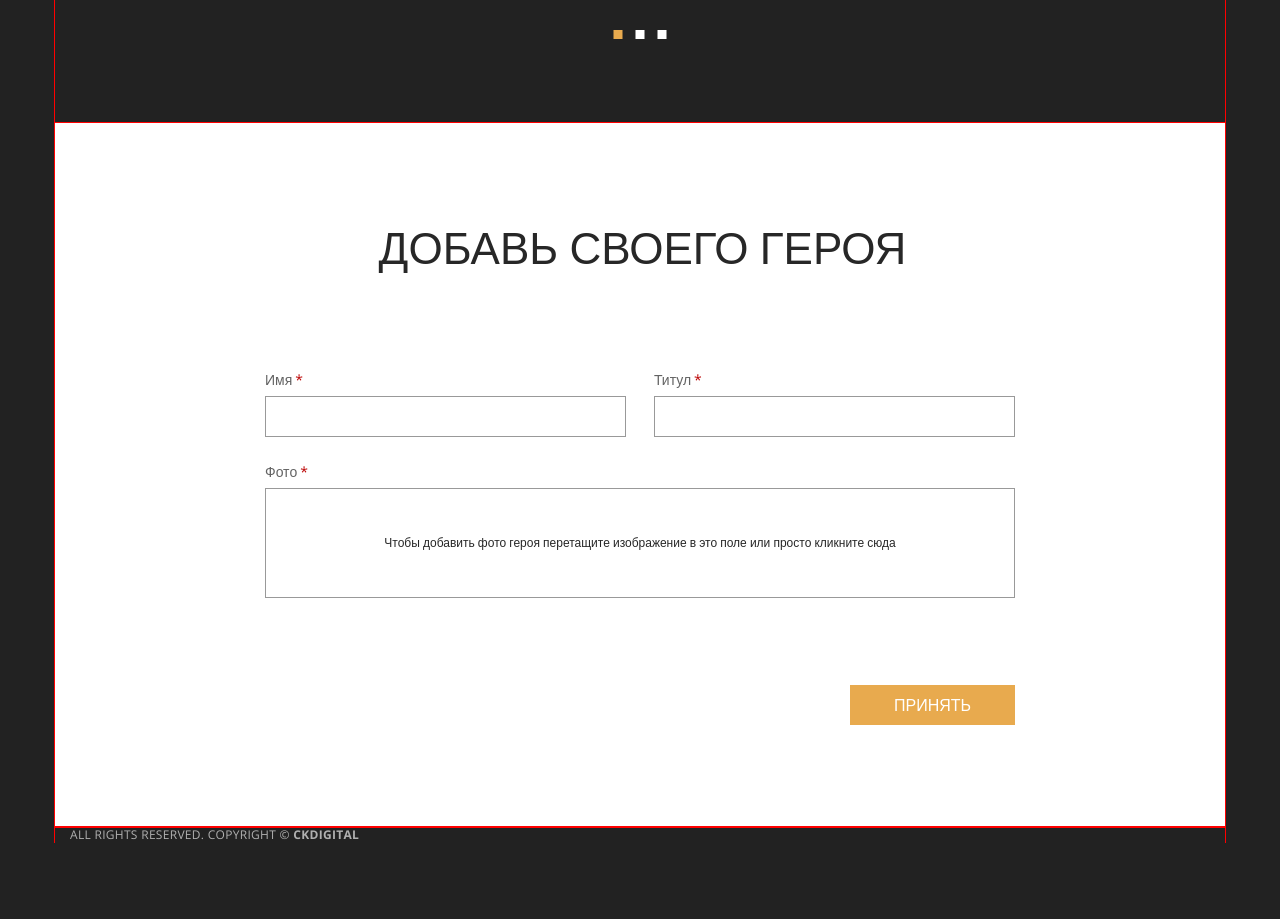
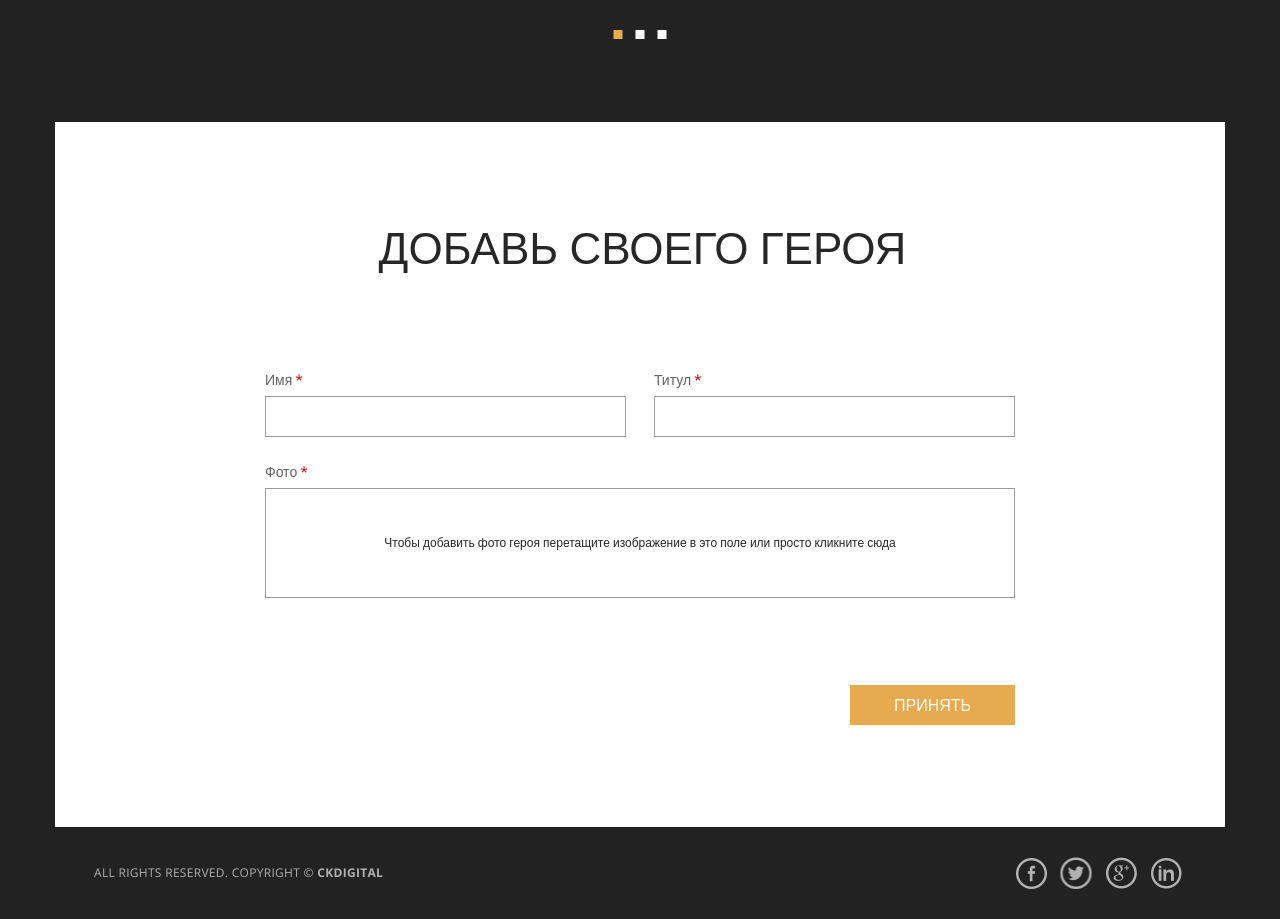
Before and after one commit to kripton-it/test-1-hero, a plain HTML site: page index.html in a window 1280 px wide. Shown: the part 580-1499 px from the top of the page. Before the commit the page ends 1423 px from the top, so only its background shows below. Drawn offline with nearby package versions, Linux system fonts and the light colour scheme.

Commit message:
Оформил подвал

```diff
--- a/css/style.css
+++ b/css/style.css
@@ -1,5 +1,6 @@
 body {
   padding-top: 89px;
+
   font-weight: 400;
   font-size: 14px;
   line-height: 24px;
@@ -39,20 +40,21 @@ img {
 
 .container {
   max-width: 1140px;
+  margin: 0 auto;
   padding: 0 15px;
-  margin: 0 auto;
-  outline: 1px solid red;
 }
 
 .my-team {
+  color: #ffffff;
+
   background-color: #222222;
-  color: #ffffff;
 }
 
 .my-team h2 {
   margin: 0;
   margin-bottom: 135px;
   padding: 0;
+
   font-weight: 300;
   font-size: 44px;
   line-height: 50px;
@@ -69,6 +71,7 @@ img {
   display: flex;
   margin: 0;
   padding: 0;
+
   list-style: none;
 }
 
@@ -86,25 +89,28 @@ img {
 }
 
 .hero__image {
+  margin-bottom: 9px;
+
   border-radius: 50%;
-  margin-bottom: 9px;
 }
 
 .hero__name {
   margin: 0;
   margin-bottom: 27px;
   padding: 0;
+
+  font-weight: 700;
+  font-size: 20px;
+  line-height: 24px;
   color: #ffffff;
-  font-size: 20px;
-  font-weight: 700;
-  line-height: 24px;
 }
 
 .hero__title {
   display: block;
   margin-top: 1px;
+
+  font-weight: 400;
   font-size: 16px;
-  font-weight: 400;
 }
 
 .hero__date {
@@ -113,30 +119,35 @@ img {
 }
 
 .slider {
+  position: relative;
+
   padding-bottom: 184px;
-  position: relative;
 }
 
 .slider__controls {
+  position: absolute;
+  bottom: 83px;
+  left: 50%;
+
   display: flex;
   margin: 0;
   padding: 0;
+
   list-style: none;
-  position: absolute;
-  left: 50%;
+
   transform: translateX(-50%);
-  bottom: 83px;
 }
 
 .slider__button {
   display: block;
-  cursor: pointer;
+  width: 9px;
+  height: 9px;
   margin: 0;
   padding: 0;
-  width: 9px;
-  height: 9px;
+
   background-color: #ffffff;
   border: none;
+  cursor: pointer;
 }
 
 .slider__controls-item {
@@ -155,8 +166,10 @@ img {
 .add {
   padding-top: 100px;
   padding-bottom: 102px;
+
+  color: #272727;
+
   background-color: #ffffff;
-  color: #272727;
 }
 
 .add h2 {
@@ -164,6 +177,7 @@ img {
   margin-bottom: 96px;
   padding: 0;
   padding-left: 5px;
+
   font-weight: 300;
   font-size: 44px;
   line-height: 50px;
@@ -184,8 +198,8 @@ img {
 
 .add__form {
   width: 750px;
+  margin-right: auto;
   margin-left: auto;
-  margin-right: auto;
 }
 
 .form__name,
@@ -196,14 +210,17 @@ img {
 }
 
 .form label {
-  color: #636363;
   display: block;
   margin-bottom: 4px;
+
+  color: #636363;
 }
 
 .form label::after {
   content: "*";
+
   margin-left: 3px;
+
   color: #bb0100;
 }
 
@@ -215,27 +232,30 @@ img {
 
 .form__name input,
 .form__title input {
+  box-sizing: border-box;
   width: 100%;
-  box-sizing: border-box;
-  background-color: transparent;
-  border: 1px solid rgba(0, 0, 0, 0.4);
-  font-size: 20px;
-  line-height: 28px;
   padding-top: 5px;
   padding-bottom: 6px;
   padding-left: 10px;
+
+  font-size: 20px;
+  line-height: 28px;
+
+  background-color: transparent;
+  border: 1px solid rgba(0, 0, 0, 0.4);
 }
 
 .form__photo {
   position: relative;
+
   width: 100%;
   margin-bottom: 87px;
 }
 
 .form__photo input {
   position: absolute;
+  top: 28px;
   left: 0;
-  top: 28px;
 }
 
 .form__photo.drag-and-drop input {
@@ -244,17 +264,19 @@ img {
 
 .form__photo-draganddrop {
   display: block;
-  cursor: pointer;
-  color: #272727;
+  box-sizing: border-box;
   padding-top: 42px;
   padding-bottom: 42px;
-  text-align: center;
+
+  font-weight: 300;
   font-size: 12px;
   line-height: 24px;
-  font-weight: 300;
-  box-sizing: border-box;
+  text-align: center;
+  color: #272727;
+
+  background-color: transparent;
   border: 1px solid rgba(0, 0, 0, 0.4);
-  background-color: transparent;
+  cursor: pointer;
 }
 
 .form__button {
@@ -264,27 +286,39 @@ img {
   padding: 0;
   padding-top: 8px;
   padding-bottom: 8px;
-  text-transform: uppercase;
-  border: none;
-  background-color: #e8aa4e;
+
+  font-weight: 400;
   font-size: 16px;
   line-height: 24px;
-  font-weight: 400;
   color: #ffffff;
+  text-transform: uppercase;
+
+  background-color: #e8aa4e;
+  border: none;
+  cursor: pointer;
 }
 
 .footer {
+  color: #ffffff;
+  display: flex;
+  align-items: center;
+  padding-top: 30px;
+  padding-bottom: 30px;
+  justify-content: space-between;
+
   background-color: #222222;
-  color: #ffffff;
 }
 
 .footer__copyright {
+  width: 300px;
   margin: 0;
   padding: 0;
+  padding-left: 24px;
+
+  font-weight: 400;
+  font-size: 12px;
+  line-height: 16px;
   color: #b0b0b0;
-  font-size: 12px;
-  font-weight: 400;
-  line-height: 16px;
   text-transform: uppercase;
   letter-spacing: 0.3px;
 }
@@ -293,12 +327,48 @@ img {
   font-weight: 700;
 }
 
+.footer__social {
+  width: 195px;
+}
+
 .social__list {
   margin: 0;
   padding: 0;
+
   list-style: none;
+  display: flex;
+}
+
+.social__item {
+  margin-right: 13px;
+}
+
+.social__item:last-child {
+  margin-right: 0;
 }
 
 .social__link {
   color: #b0b0b0;
+  display: block;
+  width: 32px;
+  height: 32px;
+  background-color: transparent;
+  background-repeat: no-repeat;
+  background-position: center;
 }
+
+.social__link--fb {
+  background-image: url(../img/icon-fb.png);
+}
+
+.social__link--tw {
+  background-image: url(../img/icon-tw.png);
+}
+
+.social__link--g {
+  background-image: url(../img/icon-g+.png);
+}
+
+.social__link--lin {
+  background-image: url(../img/icon-lin.png);
+}
--- a/index.html
+++ b/index.html
@@ -83,7 +83,7 @@
       </form>
     </section>
   </main>
-  <footer class="container">
+  <footer class="footer container">
     <p class="footer__copyright">
       All rights reserved. Copyright &copy; <span>CKDigital</span>
     </p>
```
